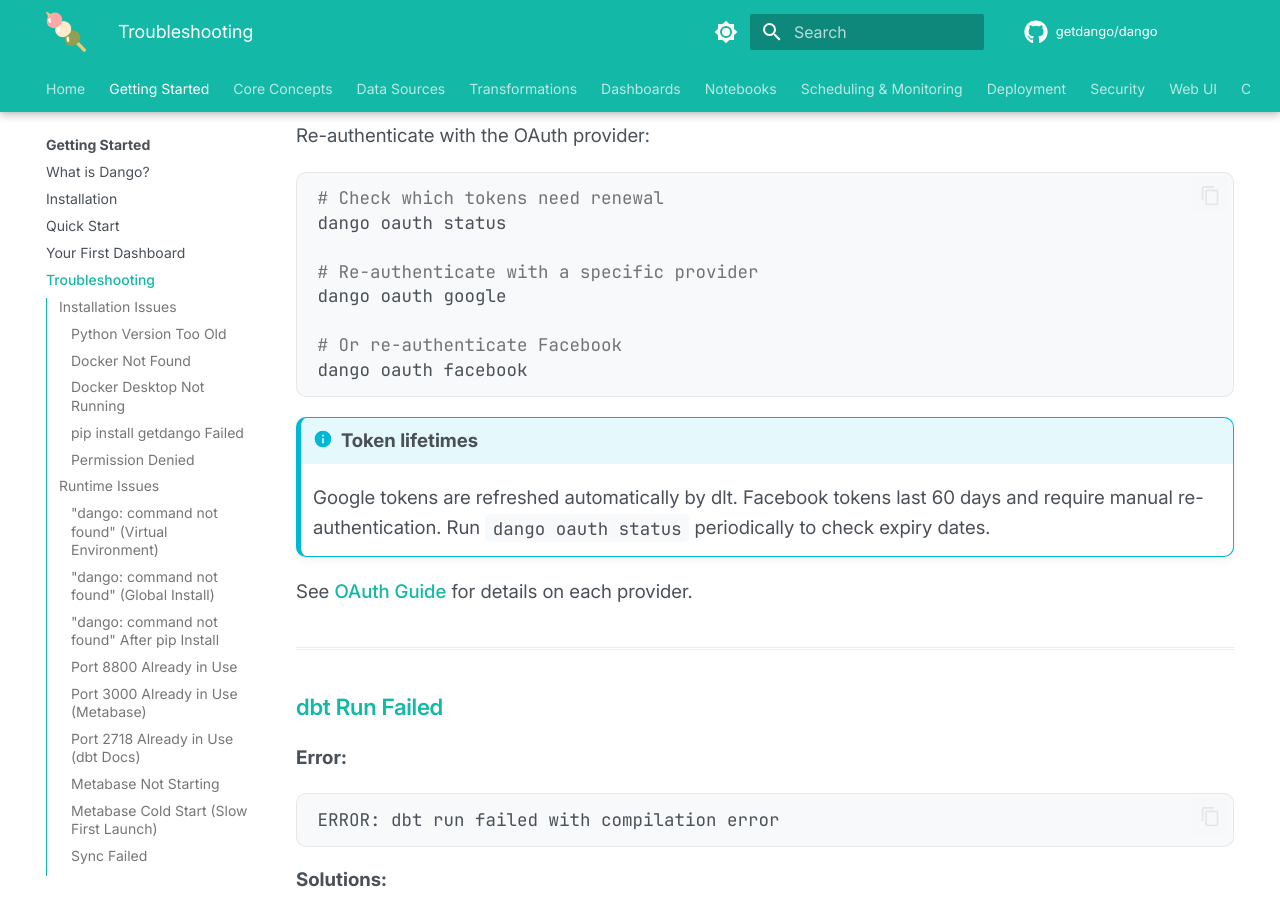
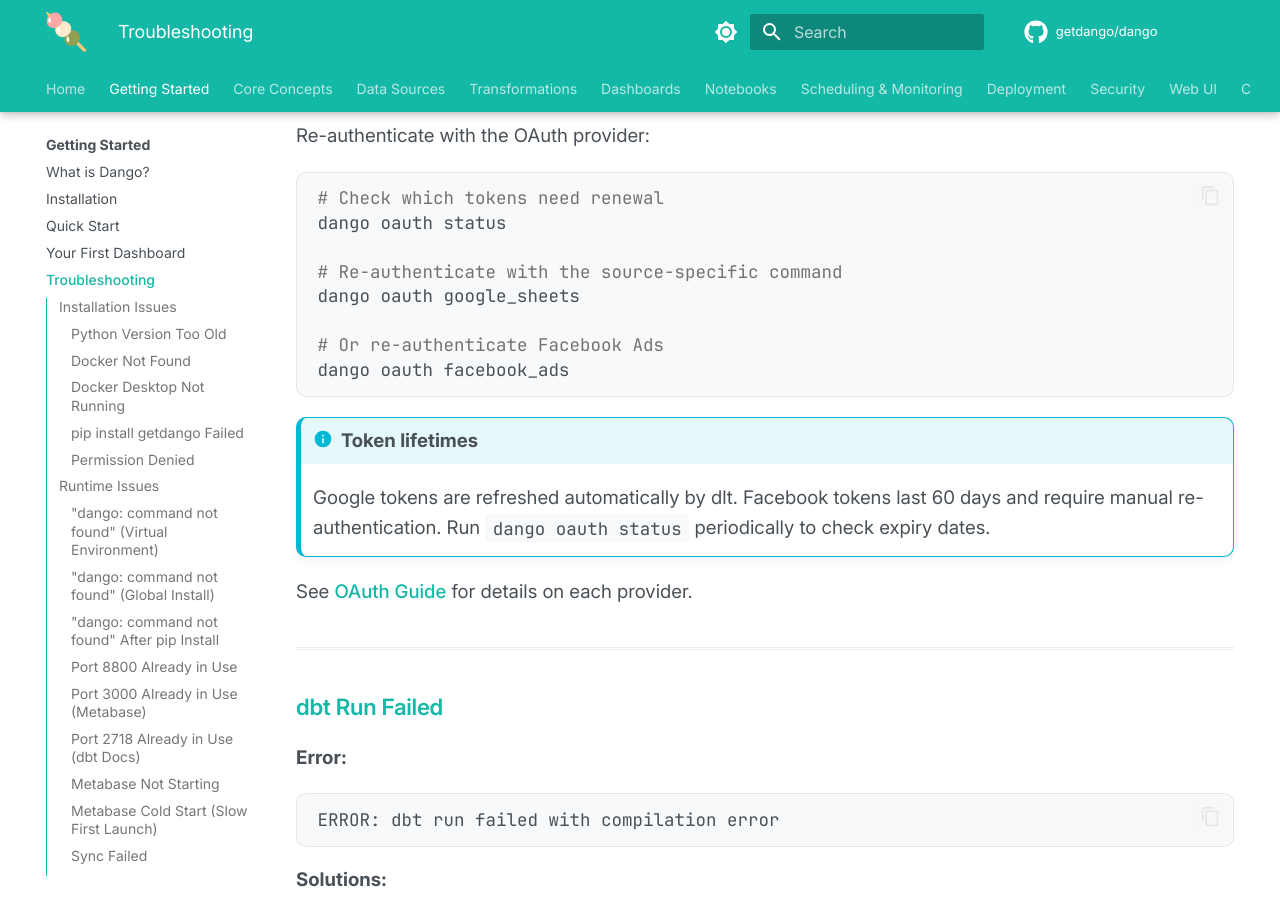
Before and after one commit to getdango/docs, an MkDocs documentation site: the page built from docs/getting-started/troubleshooting.md, in a window 1280 px wide and 900 px high, scrolled down 10063 px. Built offline with MkDocs 1.6.1 and Material for MkDocs 9.7.7, drawn with Linux system fonts in a browser that asks for light colours; comment, search, counter and statistics services are not loaded; the version menu is left out.

Commit message:
Fix OAuth command examples: use source-specific names
`dango oauth google` and `dango oauth facebook` don't exist. The actual
commands are source-specific: `dango oauth google_sheets`,
`dango oauth google_analytics`, `dango oauth facebook_ads`, etc.

Co-Authored-By: Claude Opus 4.6 (1M context) <noreply@anthropic.com>

````diff
--- a/docs/getting-started/troubleshooting.md
+++ b/docs/getting-started/troubleshooting.md
@@ -467,11 +467,11 @@ Re-authenticate with the OAuth provider:
 # Check which tokens need renewal
 dango oauth status
 
-# Re-authenticate with a specific provider
-dango oauth google
+# Re-authenticate with the source-specific command
+dango oauth google_sheets
 
-# Or re-authenticate Facebook
-dango oauth facebook
+# Or re-authenticate Facebook Ads
+dango oauth facebook_ads
 ```
 
 !!! info "Token lifetimes"
````
Also changed, not shown: docs/getting-started/quick-start.md (+1 -1 lines).
